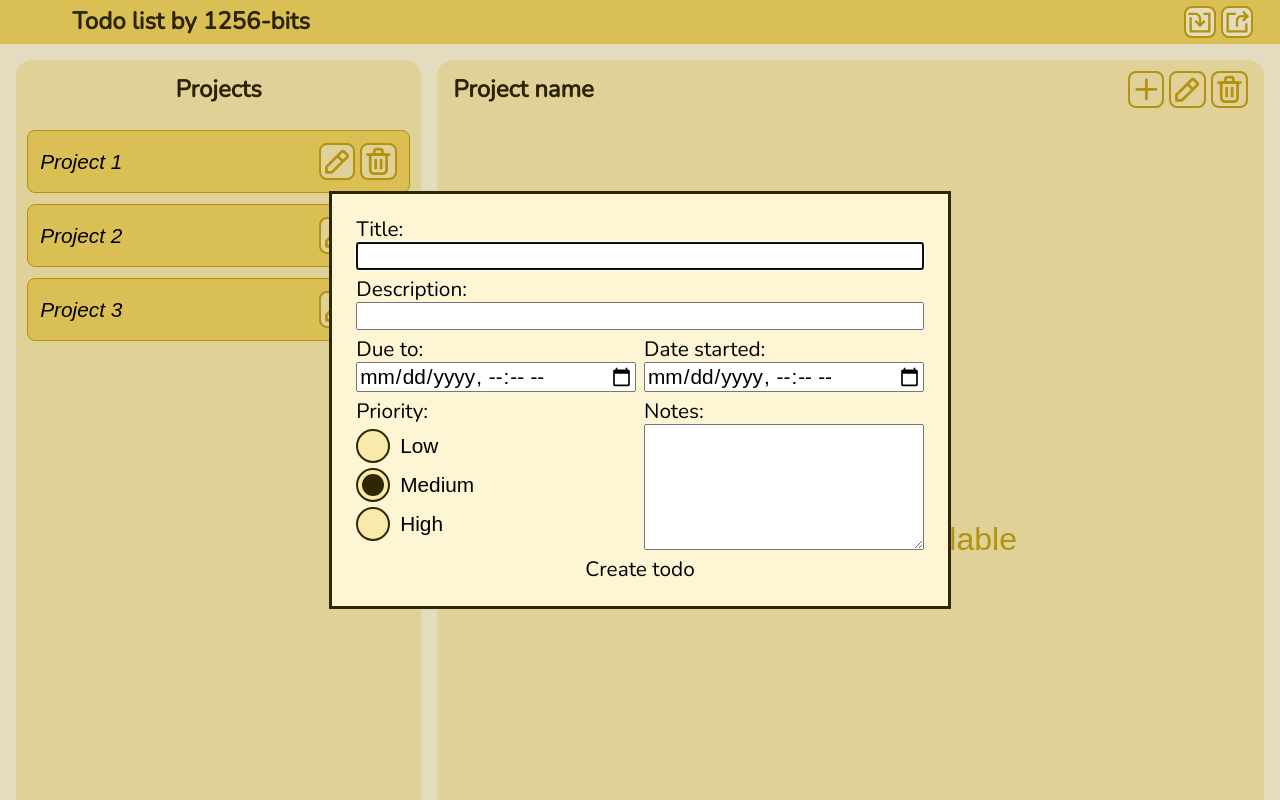
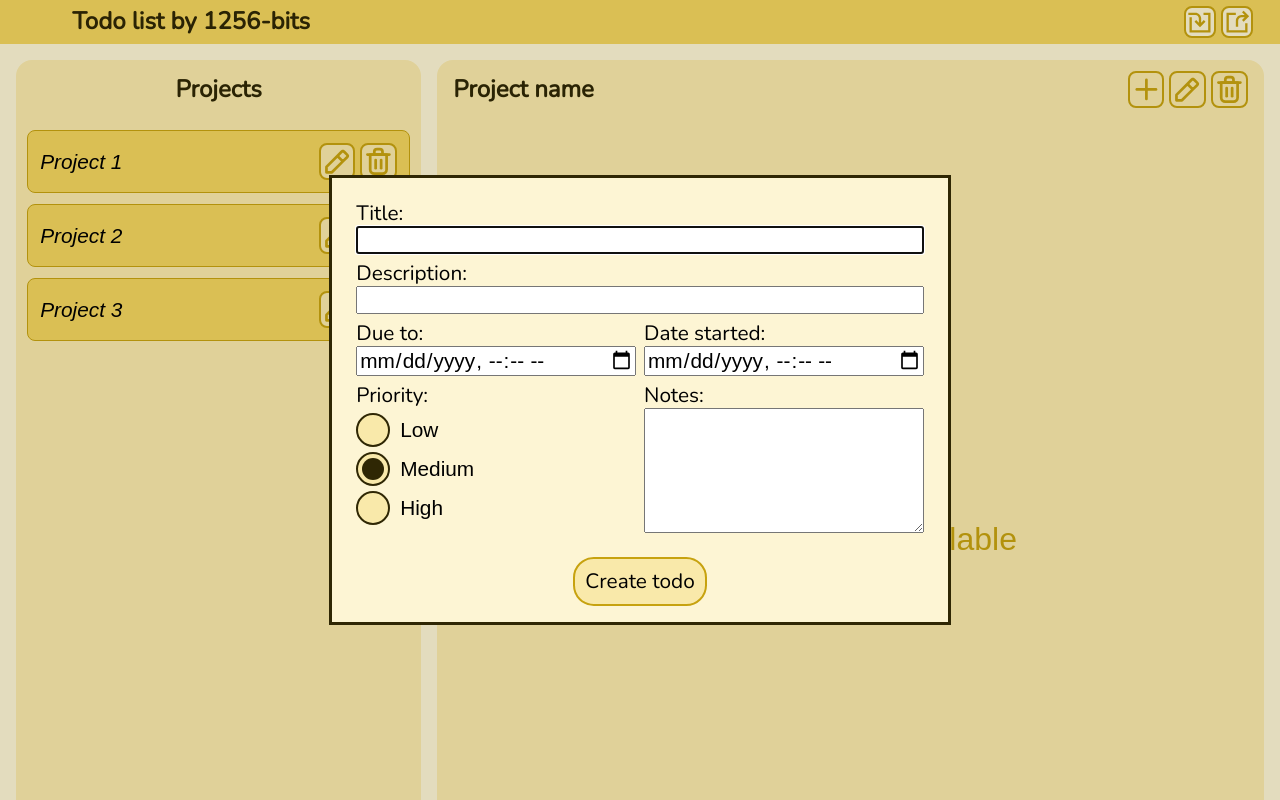
Before and after one commit to 1256-bits/todo-list, a website built with webpack: page index.html in a window 1280 px wide. Both pictures are taken after a click on the button 1146 px from the left and 89 px from the top of the page. Shown: the top 800 px of the page. Built offline with nearby package versions, Linux system fonts and the light colour scheme; a web font is replaced by a local one.

Commit message:
Style submit button

```diff
--- a/src/dialog.scss
+++ b/src/dialog.scss
@@ -2,6 +2,7 @@
   font-size: 1.3rem;
   margin-bottom: 0;
   padding: 1.5rem;
+  padding-bottom: 1rem;
   background-color: var(--background);
 }
 
@@ -69,4 +70,17 @@
     display: flex;
     flex-direction: column;
   }
+
+  & > li:last-child {
+    display: grid;
+    justify-items: center;
+    margin-top: 1rem;
+  }
+
+  .submit {
+    background-color: var(--secondary);
+    padding: 0.5em;
+    border-radius: 1em;
+    border: solid 2px var(--accent);
+  }
 }
```
